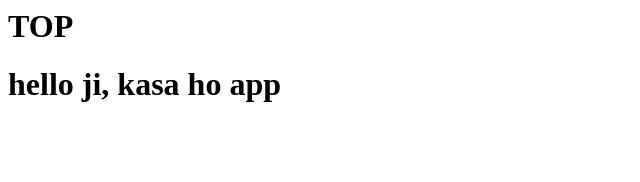
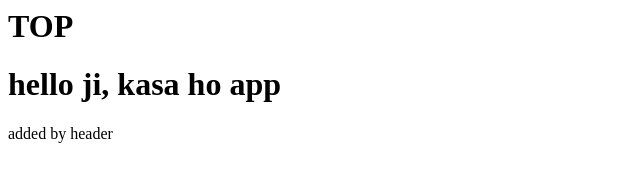
Before and after one commit to nrjsharma/example01, a plain HTML site: page index.html in a window 1280 px wide. Shown: the whole page, without its empty margins (0-640 px from the left). Drawn offline with Linux system fonts and the light colour scheme.

Commit message:
by header

```diff
--- a/index.html
+++ b/index.html
@@ -8,4 +8,6 @@
 
 <h1>hello ji, kasa ho app</h1>
 
+added by header
+
 </html>
```
